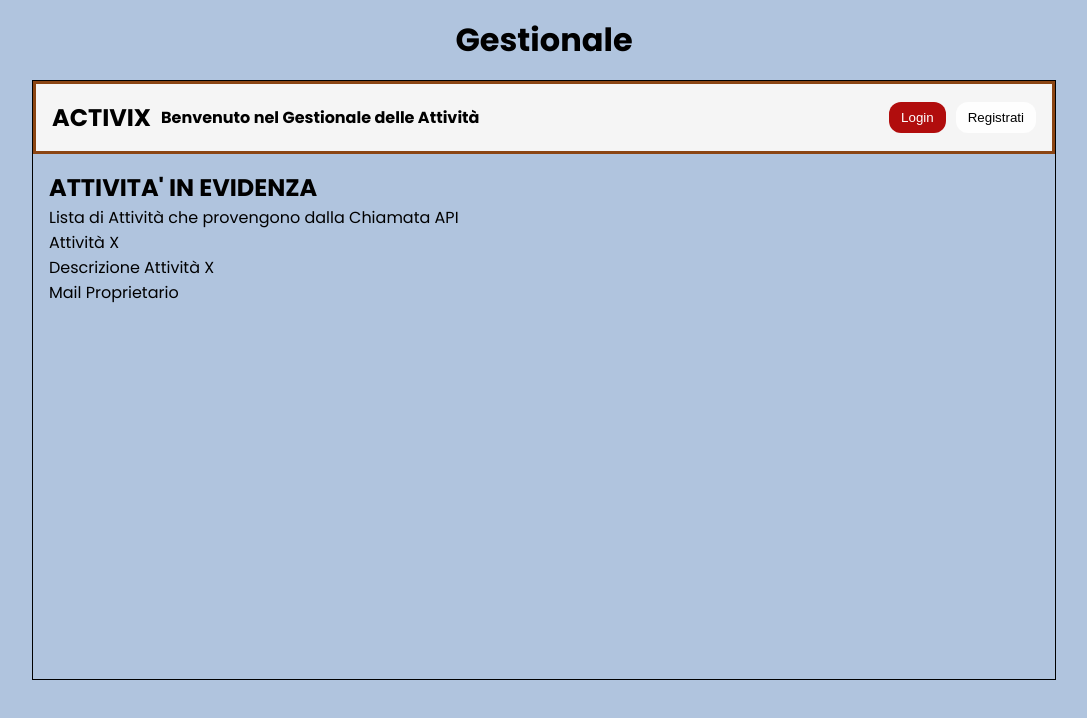
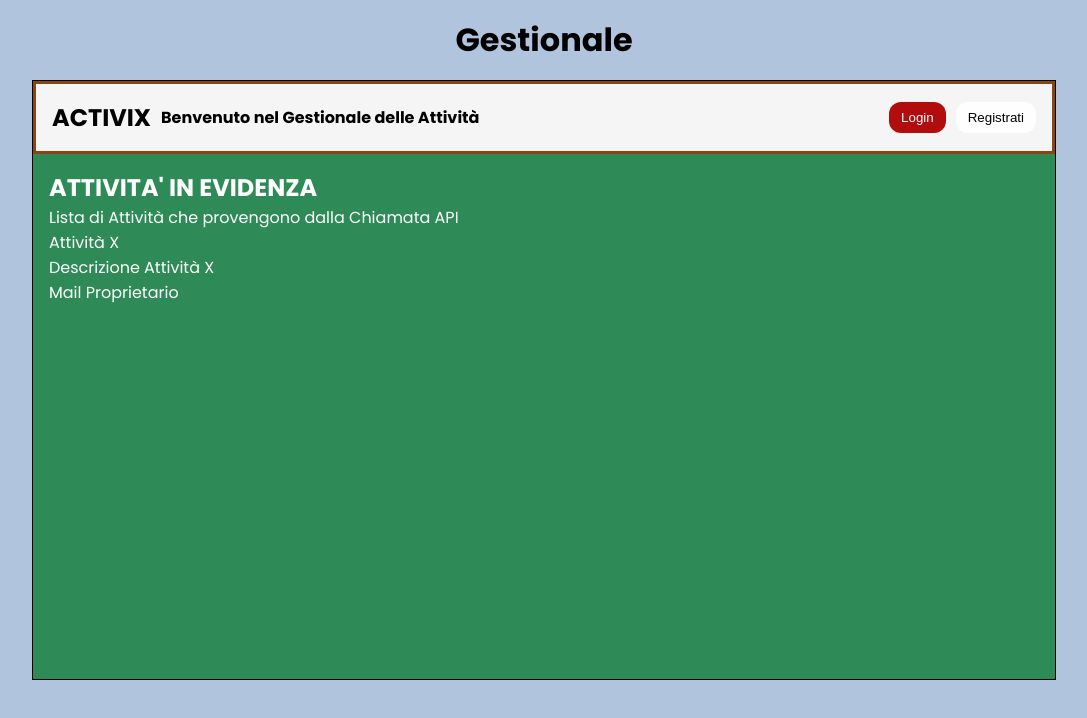
Before and after one commit to lucasens1/Server-appro, a React (Vite) app in the folder front-end/: page / in a window 1280 px wide. Shown: the top 718 px of the page, without its empty margins (96-1183 px from the left). Built offline with nearby package versions, Linux system fonts and the light colour scheme.

Commit message:
minor adjustement

```diff
--- a/front-end/src/App.jsx
+++ b/front-end/src/App.jsx
@@ -7,11 +7,11 @@ function App() {
   return (
     <>
       <h1 className="text-center p-2">Gestionale</h1>
-      <div className="container">
+      <div className="container ms_bg-1">
         <section>
           <MyHeader/>
         </section>
-        <section className="p-2">
+        <section className="p-2 fc-w">
           <Activities/>
         </section>
       </div>
--- a/front-end/src/assets/styles/utility/Utility.css
+++ b/front-end/src/assets/styles/utility/Utility.css
@@ -65,3 +65,11 @@
 .text-center{
     text-align: center;
 }
+
+.ms_bg-1{
+    background-color: seagreen;
+}
+
+.fc-w{
+    color: white;
+}
```
Also changed, not shown: front-end/src/assets/styles/App.css (line endings or trailing spaces), 1 other file (tests, documents, lock files or other folders).
